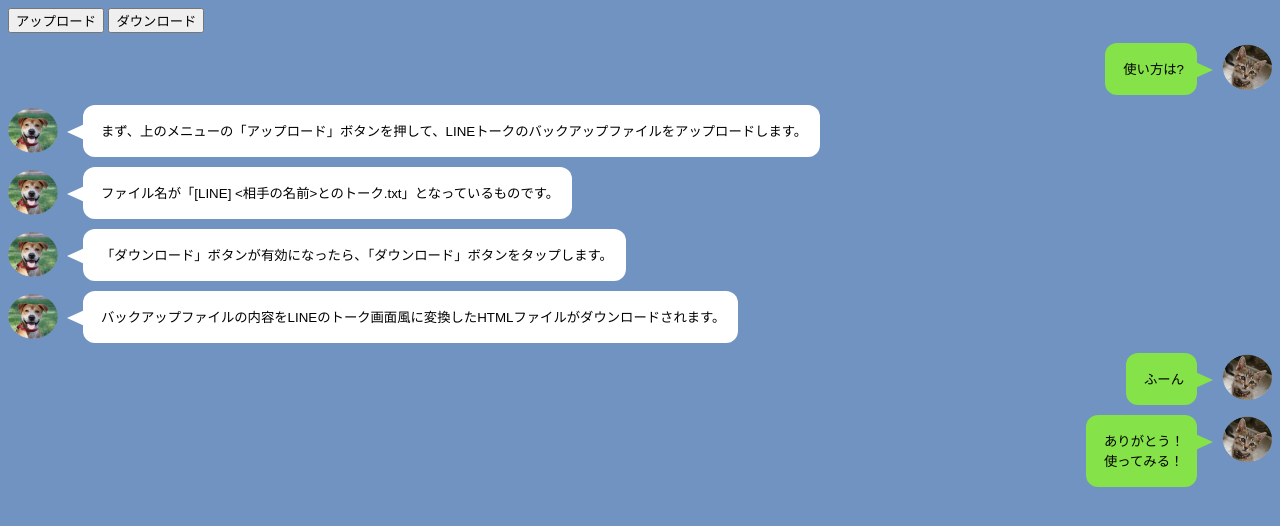
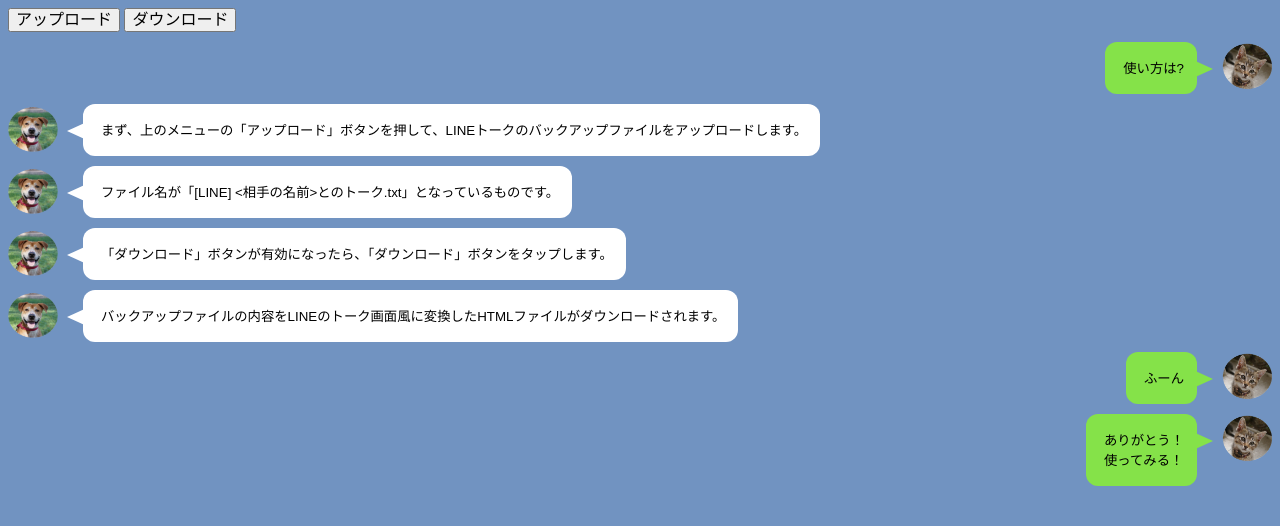
Before and after one commit to hidao80/LINEBackupViewer, a plain HTML site: page index.html in a window 1280 px wide. Drawn offline with Linux system fonts and the light colour scheme.

Commit message:
feat: ボタンの見た目をNormalize

```diff
--- /dev/null
+++ b/css/Normalize.css
@@ -0,0 +1,46 @@
+/**
+ * 1. Change the font styles in all browsers.
+ * 2. Remove the margin in Firefox and Safari.
+ */
+
+ button,
+ input,
+ optgroup,
+ select,
+ textarea {
+   font-family: inherit; /* 1 */
+   font-size: 100%; /* 1 */
+   line-height: 1.15; /* 1 */
+   margin: 0; /* 2 */
+ }
+
+ /**
+  * Show the overflow in IE.
+  * 1. Show the overflow in Edge.
+  */
+
+ button,
+ input { /* 1 */
+   overflow: visible;
+ }
+
+ /**
+  * Remove the inheritance of text transform in Edge, Firefox, and IE.
+  * 1. Remove the inheritance of text transform in Firefox.
+  */
+
+ button,
+ select { /* 1 */
+   text-transform: none;
+ }
+
+ /**
+  * Correct the inability to style clickable types in iOS and Safari.
+  */
+
+ button,
+ [type="button"],
+ [type="reset"],
+ [type="submit"] {
+   -webkit-appearance: button;
+ }
--- a/index.html
+++ b/index.html
@@ -6,6 +6,7 @@
   <title>LINE バックアップビュアー</title>
   <link rel="stylesheet" href="css/linelikefromstand_4u_.css" type="text/css">
   <link rel="stylesheet" href="css/serveronly.css" type="text/css">
+  <link rel="stylesheet" href="css/Normalize.css" type="text/css">
   <script src="js/main.js"></script>
 </head>
 <body>
```
